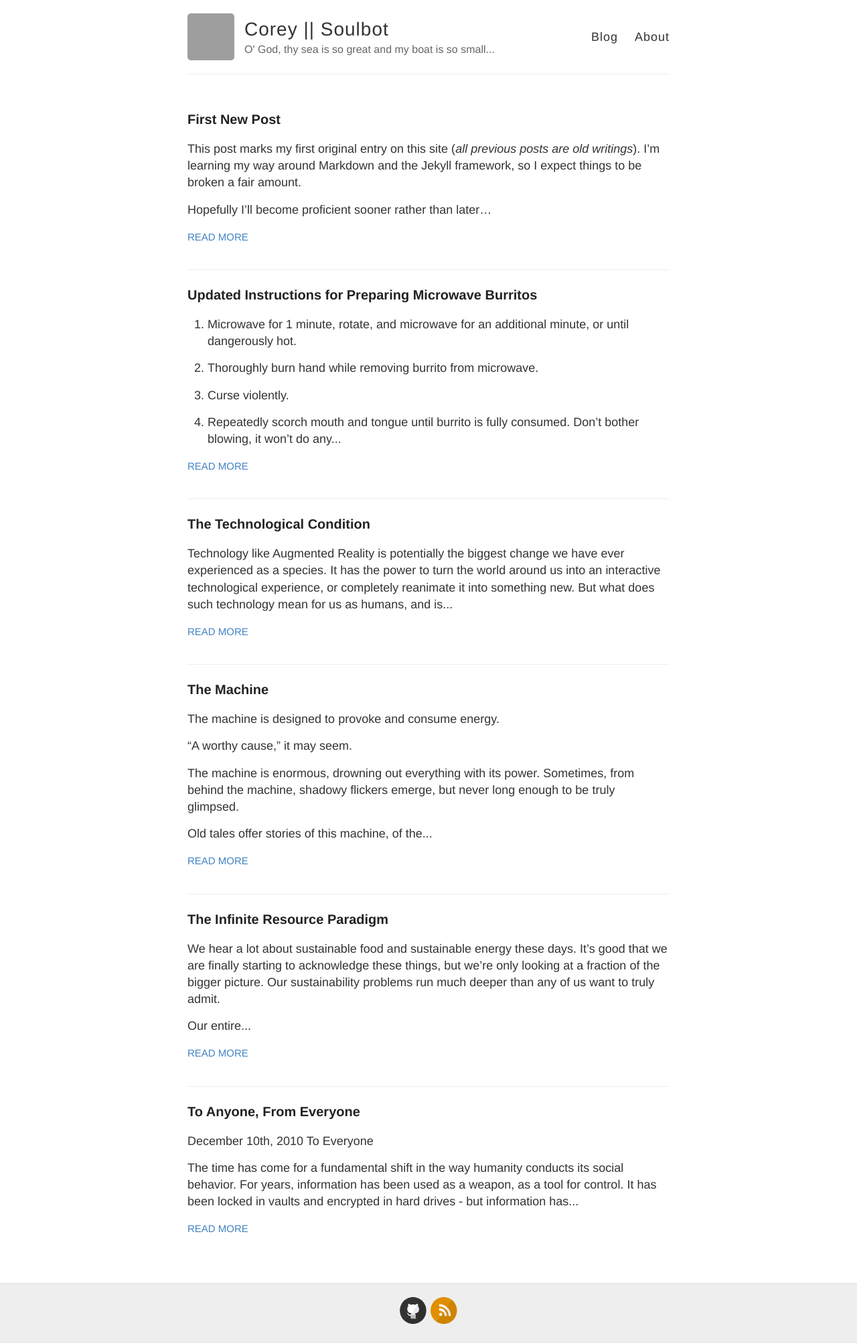
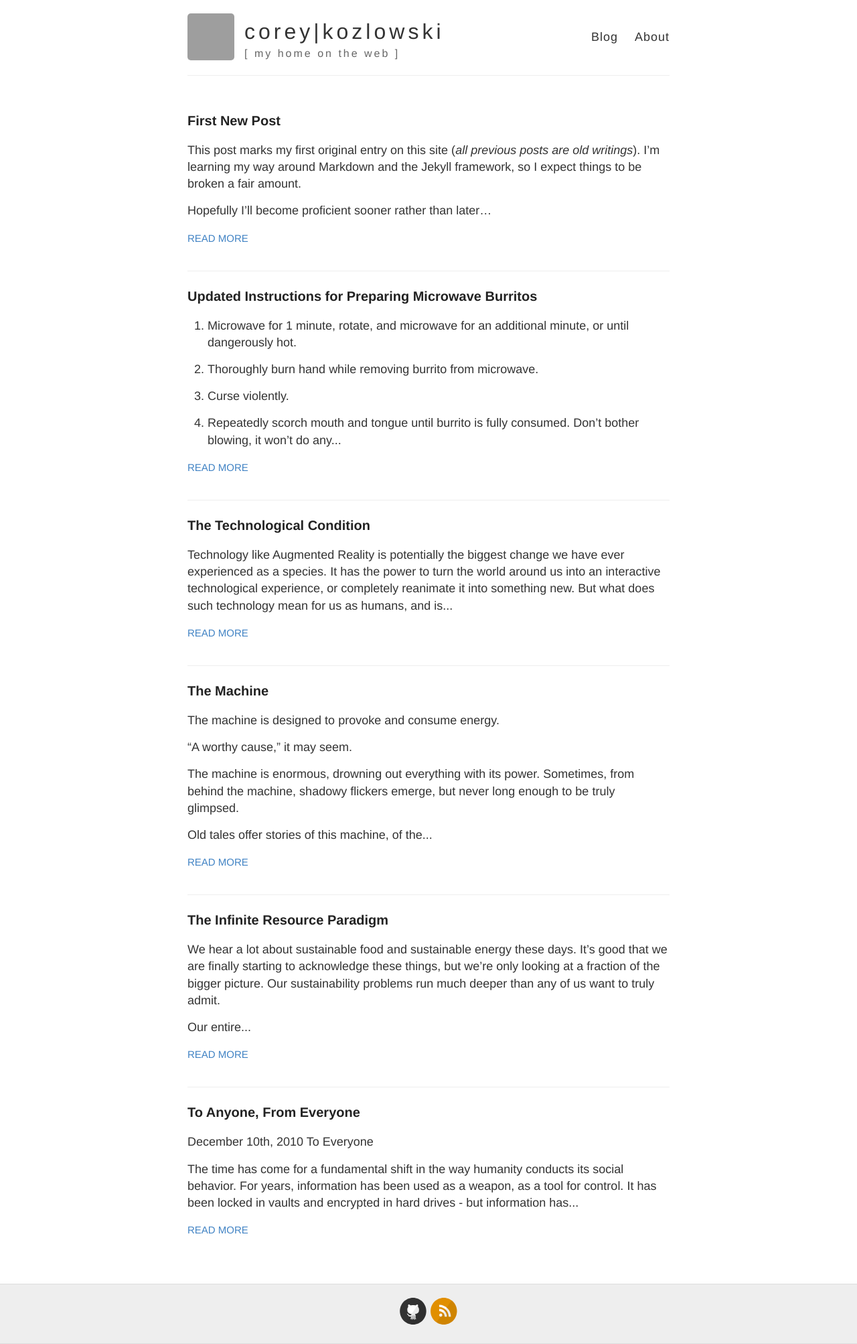
Before and after one commit to ckreon/ckreon.github.io, a Jekyll site: the page built from index.html, in a window 1280 px wide. Shown: the whole page at 67% size. Built offline with Jekyll 4.4.1, drawn with Linux system fonts in a browser that asks for light colours; Markdown is read by kramdown in place of the engine named in the settings; grey boxes are pictures that could not be loaded.

Commit message:
Adjust config and CSS

```diff
--- a/_config.yml
+++ b/_config.yml
@@ -3,10 +3,10 @@
 #
 
 # Name of your site (displayed in the header)
-name: Corey || Soulbot
+name: corey|kozlowski
 
 # Short bio or description (displayed in the header)
-description: "O' God, thy sea is so great and my boat is so small..."
+description: "[ my home on the web ]"
 
 # URL of your avatar or profile pic (you could use your GitHub profile pic)
 avatar: https://avatars2.githubusercontent.com/u/10337796?v=3&s=460
--- a/style.scss
+++ b/style.scss
@@ -196,15 +196,16 @@ img {
   color: $darkGray;
   cursor: pointer;
   font-family: $helveticaNeue;
-  font-weight: 300;
-  font-size: 28px;
-  letter-spacing: 1px;
+  font-weight: 400;
+  font-size: 32px;
+  letter-spacing: 5px;
 }
 
 .site-description {
   margin: -5px 0 0 0;
   color: $gray;
   font-size: 16px;
+  letter-spacing: 3px;
 
   @include mobile {
     margin: 3px 0;
```
